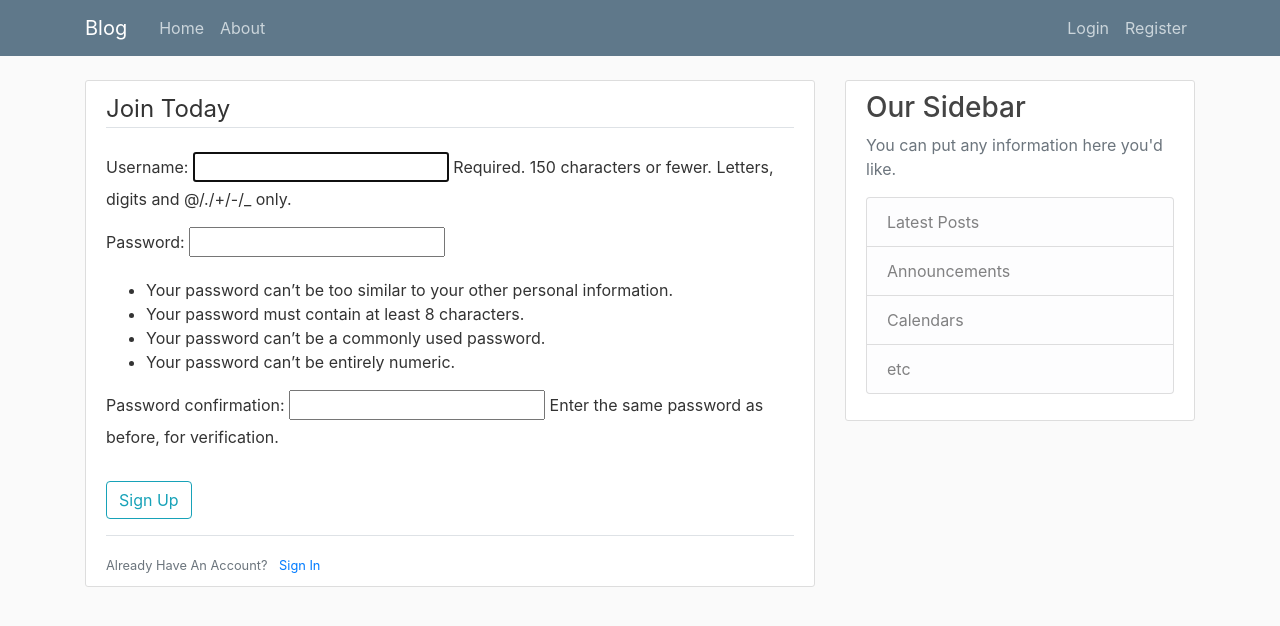
After one commit to Nancy-Muthinzi/blog-django, a Django app: page /register/ in a window 1280 px wide. The commit adds this page. Shown: the top 626 px of the page. Run offline with Django 3.2, Linux system fonts and the light colour scheme; some libraries are stand-ins or nearby versions.

Commit message:
create forms, register new user

```diff
--- a/app1/templates/app1/base.html
+++ b/app1/templates/app1/base.html
@@ -42,6 +42,13 @@
     <main role="main" class="container">
         <div class="row">
             <div class="col-md-8">
+                {% if messages %}
+                    {% for message in messages %}
+                    <div class="alert alert-{{ message.tags }}">
+                        {{ message }}
+                    </div>
+                    {% endfor %}
+                {% endif %}
                 {% block content %}{% endblock %}
             </div>
             <div class="col-md-4">
--- /dev/null
+++ b/app2/templates/app2/register.html
@@ -0,0 +1,21 @@
+{% extends 'app1/base.html' %}
+{% block content %}
+    <div class="content-section">
+        <form method="POST" action="">
+            {% csrf_token %}
+            <fieldset class="form-group">
+                <legend class="border-bottom mb-4">Join Today</legend>
+                {{ form.as_p }}
+            </fieldset>
+            <div class="form-group">
+                <button class="btn btn-outline-info" type="submit">Sign Up</button>
+            </div>
+        </form>
+        <div class="border-top pt-3">
+            <small class="text-muted">
+                Already Have An Account?
+                <a class="ml-2" href="#">Sign In</a>
+            </small>
+        </div>
+    </div>
+{% endblock content%}
--- a/app2/views.py
+++ b/app2/views.py
@@ -1,3 +1,14 @@
-from django.shortcuts import render
+from django.shortcuts import render, redirect
+from django.contrib.auth.forms import UserCreationForm
+from django.contrib import messages
 
-# Create your views here.
+def register(request):
+    if request.method == 'POST':
+        form = UserCreationForm(request.POST)
+        if form.is_valid():
+            username = form.cleaned_data.get('username')
+            messages.success(request, f'Account created for {username}!')
+            return redirect('blog-home')
+    else:
+        form = UserCreationForm()
+    return render(request, 'app2/register.html', {'form': form})
--- a/blog/settings.py
+++ b/blog/settings.py
@@ -32,6 +32,7 @@ ALLOWED_HOSTS = []
 
 INSTALLED_APPS = [
     'app1.apps.App1Config',
+    'app2.apps.App2Config',
     'django.contrib.admin',
     'django.contrib.auth',
     'django.contrib.contenttypes',
--- a/blog/urls.py
+++ b/blog/urls.py
@@ -15,9 +15,10 @@ Including another URLconf
 """
 from django.contrib import admin
 from django.urls import path, include
+from app2 import views as app2_views
 
 urlpatterns = [
     path('admin/', admin.site.urls),
+    path('register/', app2_views.register, name = 'register'),
     path('', include('app1.urls')),
-
 ]
```
